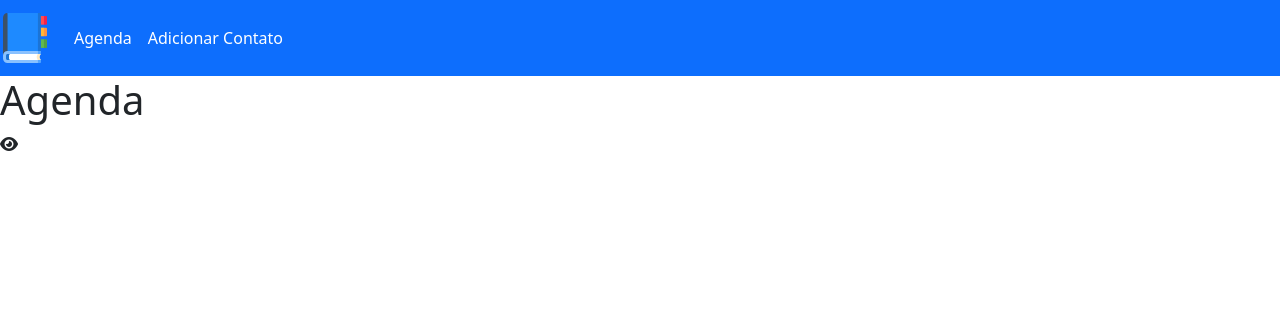
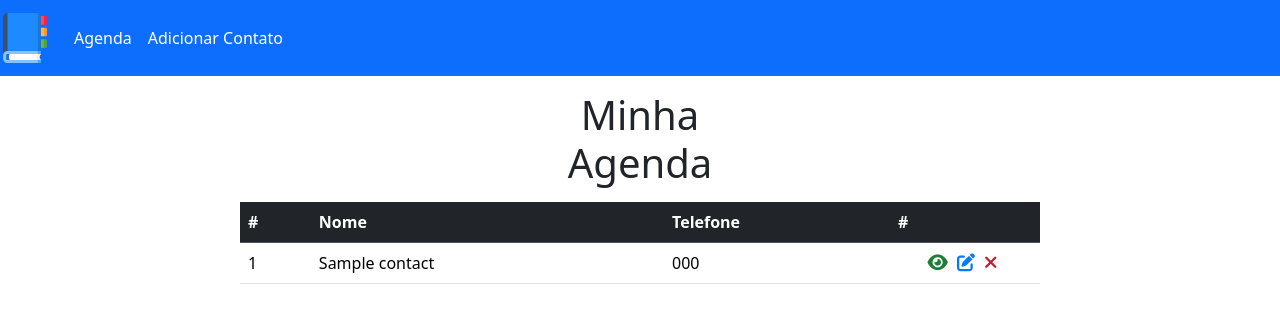
Before and after one commit to Anatiom/Agenda, a PHP site: page / in a window 1280 px wide. Shown: the top 336 px of the page. Run offline with PHP 8.4, Linux system fonts and the light colour scheme; tables that the repository leaves empty or names only in its code hold one stand-in row (values such as "Sample post").

Commit message:
Terminando home

```diff
--- a/css/style.css
+++ b/css/style.css
@@ -1,3 +1,51 @@
 .navbar-brand img{
     width: 50px;
 }
+.thead{
+    color: white !important;
+    background-color:#007bff !important;
+}
+#main-title{
+    text-align: center;
+    margin: 15px 30pc;
+}
+#contacts-table{
+    max-width: 800px;
+    margin: 0 auto;
+}
+
+#empyt-list{
+    text-align: center;
+}
+#msg{
+    color: #155724;
+    background-color: #d4edda;
+    border: 1px solid #c3e6cb;
+    padding: 10px;
+    text-align: center;
+    max-width: 500px;
+    margin: 0 auto;
+    margin-top: 30px;
+}
+.actions{
+    text-align: center;
+    width: 150px;
+}
+.check-icon{
+    color: #1e7e34;
+}
+.edit-icon{
+    color: #007bff;
+}
+.delete-icon{
+    color: #bb2130;
+}
+.actions i{
+    font-size: 18px;
+    margin-right: 5px;
+}
+.delete-btn{
+    background-color: transparent;
+    border: none;
+    padding: 0;
+}
--- a/index.php
+++ b/index.php
@@ -1,4 +1,40 @@
 <?php include_once('./templates/header.php') ?>
-    <h1>Agenda</h1>
-    <i class="fas fa-eye"></i>
-    <?php include_once('./templates/footer.php') ?>
+    <div class="container">
+        <?php
+            if(isset($printMsg) && $printMsg != ''):?>
+<p id="msg"><?= $printMsg; ?></p>
+        <?php
+            endif;        ?>
+            <h1 id="main-title">
+                Minha Agenda
+            </h1>
+            <?php if(count($contacts) > 0): ?>
+                <table class="table" id="contacts-table">
+                    <thead class="thead table-dark" >
+                        <tr>
+                            <th scope="col">#</th>
+                            <th scope="col">Nome</th>
+                            <th scope="col">Telefone</th>
+                            <th scope="col">#</th>
+                        </tr>
+                    </thead>
+                    <tbody>
+                        <?php foreach($contacts as $contact): ?>
+                            <tr>
+                                <td scope="row"><?= $contact['id']; ?></td>
+                                <td scope="row"><?= $contact['name']; ?></td>
+                                <td scope="row"><?= $contact['phone']; ?></td>
+                                <td class="actions">
+                                    <a href="#"><i class="fas fa-eye check-icon"></i></a>
+                                    <a href="#"><i class="fas fa-edit edit-icon"></i></a>
+                                    <button type="submit" class="delete-btn"><i class="fas fa-times delete-icon"></i></button>
+                                </td>
+                            </tr>
+                        <?php endforeach; ?>
+                    </tbody>
+                </table>
+                <?php else: ?>
+                    <p id="empyt-list">Ainda não há contatos na sua agenda, <a href="<?php $BASE_URL; ?>create.php">criar contato</a> .</p>
+            <?php endif; ?>
+    </div>
+<?php include_once('./templates/footer.php') ?>
```
